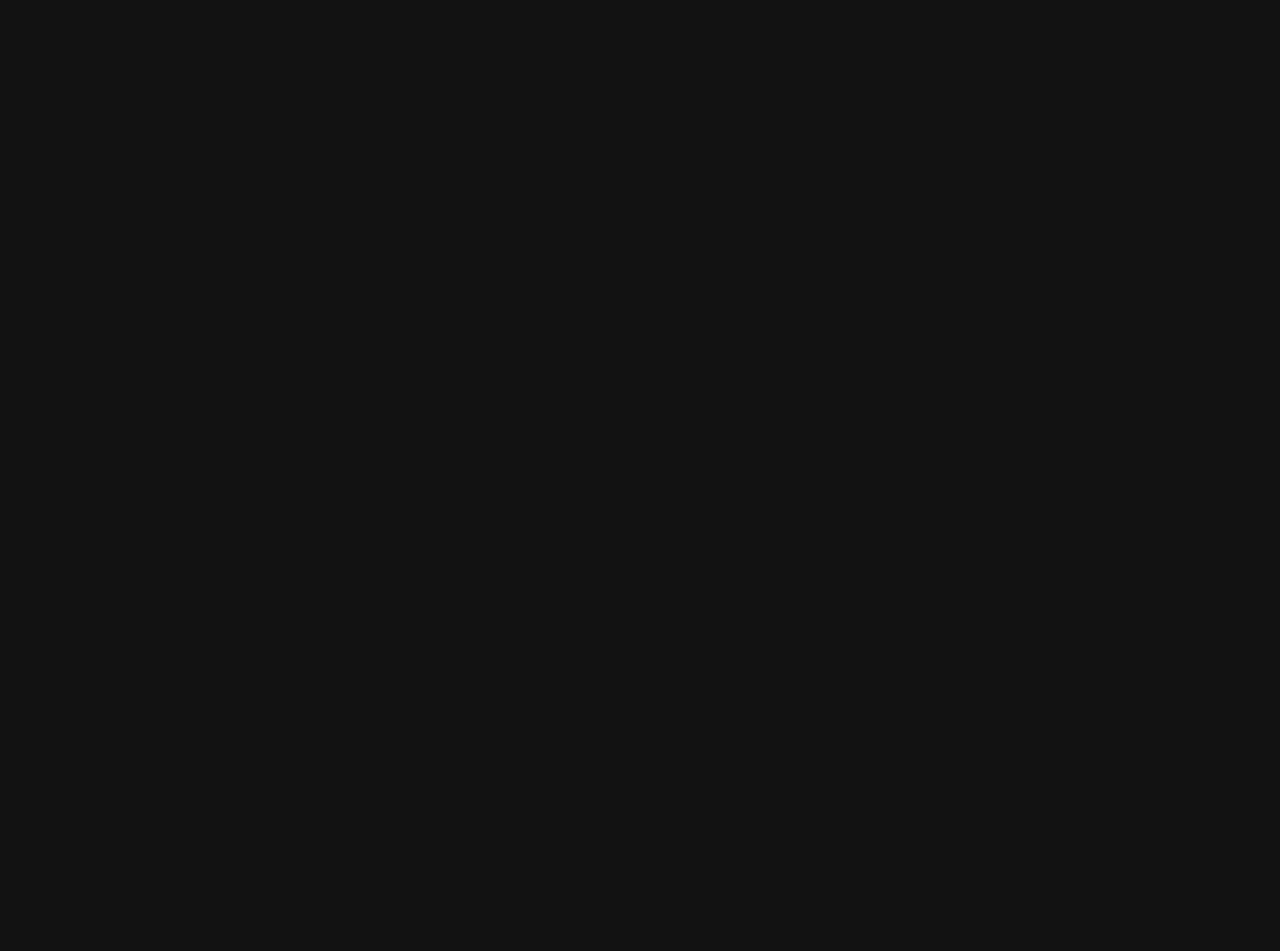
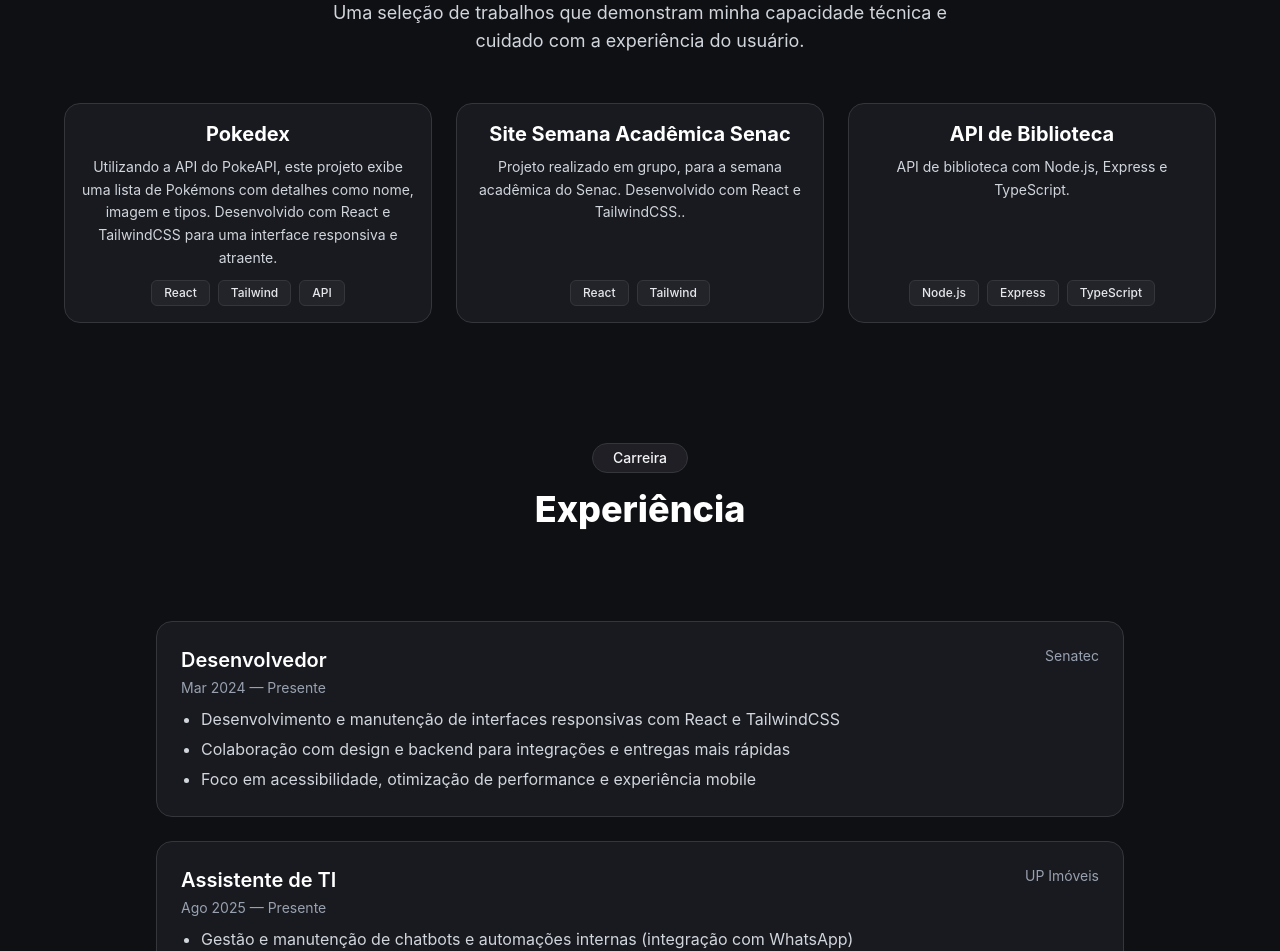
Before and after one commit to MuriloNoguez/Portifolio, a React (Vite) app: page / in a window 1280 px wide. Shown: the part 1781-2732 px from the top of the page. Before the commit the page ends 1780 px from the top, so only its background shows below. Built offline with nearby package versions, Linux system fonts and the light colour scheme.

Commit message:
Improve card layouts: add Experience section with proper spacing and optimize Portfolio card heights

```diff
--- a/src/App.tsx
+++ b/src/App.tsx
@@ -3,6 +3,7 @@ import Header from './components/Header';
 import Hero from './components/Hero';
 import About from './components/About';
 import Skills from './components/Skills';
+import Experience from './components/Experience';
 import Portfolio from './components/Portfolio';
 
 function App() {
@@ -11,9 +12,10 @@ function App() {
       <Header />
       <main className="w-full flex flex-col gap-20">
         <Hero />
-        <About />
-  <Skills />
-  <Portfolio />
+    <About />
+    <Skills />
+    <Portfolio />
+    <Experience />
       </main>
     </>
   );
--- /dev/null
+++ b/src/components/Experience.tsx
@@ -0,0 +1,92 @@
+import React from 'react';
+
+interface ExperienceItem {
+  title: string;
+  period: string;
+  company: string;
+  bullets: string[];
+}
+
+const experiences: ExperienceItem[] = [
+  {
+    title: 'Desenvolvedor',
+    period: 'Mar 2024 — Presente',
+    company: 'Senatec',
+    bullets: [
+      'Desenvolvimento e manutenção de interfaces responsivas com React e TailwindCSS',
+      'Colaboração com design e backend para integrações e entregas mais rápidas',
+      'Foco em acessibilidade, otimização de performance e experiência mobile',
+    ],
+  },
+  {
+    title: 'Assistente de TI',
+    period: 'Ago 2025 — Presente',
+    company: 'UP Imóveis',
+    bullets: [
+      'Gestão e manutenção de chatbots e automações internas (integração com WhatsApp)',
+      'Automação de tarefas repetitivas e integração com APIs externas',
+      'Monitoramento, documentação dos processos e treinamento de usuários',
+      'Suporte técnico focado em aumentar a eficiência operacional',
+    ],
+  },
+];
+
+const Experience: React.FC = () => {
+  return (
+    <section
+      id="experiencia"
+      className="py-10 flex items-center justify-center px-4 sm:px-8 lg:px-12 bg-[#0e1014]"
+    >
+      <div className="max-w-5xl mx-auto w-full">
+        <div className="flex flex-col items-center gap-4 mb-8 w-full">
+          <span className="block text-gray-100 text-sm rounded-full font-medium bg-[#23242a]/80 border border-[#35363c] text-center px-5 py-1">
+            Carreira
+          </span>
+          <h2 className="text-3xl md:text-4xl font-extrabold text-white text-center mb-8">
+            Experiência
+          </h2>
+        </div>
+
+        <div className="flex flex-col gap-6 md:p-7">
+          {experiences.map((exp) => (
+            <article
+              key={`${exp.company}-${exp.title}`}
+              className="bg-[#181a20] border border-[#35363c] rounded-2xl w-full overflow-hidden"
+            >
+              {/* wrapper interno com padding garantido */}
+              <div
+                className="
+                  box-border
+                  p-4 md:p-6
+                  transition-all duration-300
+                  hover:scale-[1.02] hover:border-[#56575d] hover:bg-[#1d1f25]
+                "
+                // classe para debug (ver abaixo no DevTools/console)
+                data-testid="experience-card-inner"
+              >
+                <div className="flex flex-row justify-between items-start mb-1">
+                  <h3 className="text-lg md:text-xl font-semibold text-white break-words">
+                    {exp.title}
+                  </h3>
+                  <span className="text-sm text-gray-400 whitespace-nowrap ml-4">
+                    {exp.company}
+                  </span>
+                </div>
+
+                <p className="text-sm text-gray-400 mb-2">{exp.period}</p>
+
+                <ul className="text-gray-300 text-base leading-relaxed list-disc list-outside pl-5 space-y-1 break-words">
+                  {exp.bullets.map((b, i) => (
+                    <li key={i}>{b}</li>
+                  ))}
+                </ul>
+              </div>
+            </article>
+          ))}
+        </div>
+      </div>
+    </section>
+  );
+};
+
+export default Experience;
--- a/src/components/Portfolio.tsx
+++ b/src/components/Portfolio.tsx
@@ -27,12 +27,12 @@ const Portfolio: React.FC = () => {
       <div className="max-w-7xl mx-auto w-full flex flex-col items-center">
         <div className="flex flex-col items-center gap-4 mb-12 w-full">
           <span className="block text-gray-100 text-sm rounded-full font-medium bg-[#23242a]/80 border border-[#35363c] text-center w-42">Portfólio</span>
-          <h2 className="text-4xl md:text-5xl font-extrabold text-white text-center">Projetos em destaque</h2>
+          <h2 className="text-3xl md:text-4xl font-extrabold text-white text-center mb-8">Projetos em destaque</h2>
           <p className="text-lg text-gray-300 text-center max-w-2xl">
             Uma seleção de trabalhos que demonstram minha capacidade técnica e cuidado com a experiência do usuário.
           </p>
         </div>
-        <div className="grid md:grid-cols-2 lg:grid-cols-3 gap-8 justify-center w-full ">
+        <div className="grid md:grid-cols-2 lg:grid-cols-3 gap-6 w-full max-w-6xl">
           {projects.map((project) => (
             <a
               key={project.title}
@@ -40,13 +40,13 @@ const Portfolio: React.FC = () => {
               target="_blank"
               rel="noopener noreferrer"
               aria-label={`Abrir projeto ${project.title} em nova aba`}
-              className="bg-[#181a20] border border-[#35363c] rounded-2xl p-8 flex flex-col gap-4 relative hover:border-purple-500/60 transition-colors items-center w-[25rem] h-[10rem] cursor-pointer no-underline"
+              className="bg-[#181a20] border border-[#35363c] rounded-2xl p-4 flex flex-col gap-2 hover:border-purple-500/60 transition-all duration-300 hover:scale-[1.02] cursor-pointer no-underline w-full min-h-[220px]"
             >
-              <h3 className="text-2xl font-bold text-white mb-2">{project.title}</h3>
-              <p className="text-gray-300 text-sm text-center w-[22rem] h-[4rem]">{project.description}</p>
-              <div className="flex flex-wrap gap-2 ">
+              <h3 className="text-xl font-bold text-white text-center">{project.title}</h3>
+              <p className="text-gray-300 text-sm text-center flex-1 break-words leading-relaxed">{project.description}</p>
+              <div className="flex flex-wrap gap-2 justify-center mt-auto">
                 {project.stack.map((tech) => (
-                  <span key={tech} className="bg-[#23242a] border border-[#35363c] text-gray-200 rounded-sm px-4 text-xs font-medium w-20 h-[rem] text-center">
+                  <span key={tech} className="bg-[#23242a] border border-[#35363c] text-gray-200 rounded-md px-3 py-1 text-xs font-medium">
                     {tech}
                   </span>
                 ))}
--- a/src/index.css
+++ b/src/index.css
@@ -25,11 +25,6 @@
   -moz-osx-font-smoothing: grayscale;
 }
 
-* {
-  margin: 0;
-  padding: 0;
-  box-sizing: border-box;
-}
 
 body {
   font-family: Inter, system-ui, Avenir, Helvetica, Arial, sans-serif;
```
